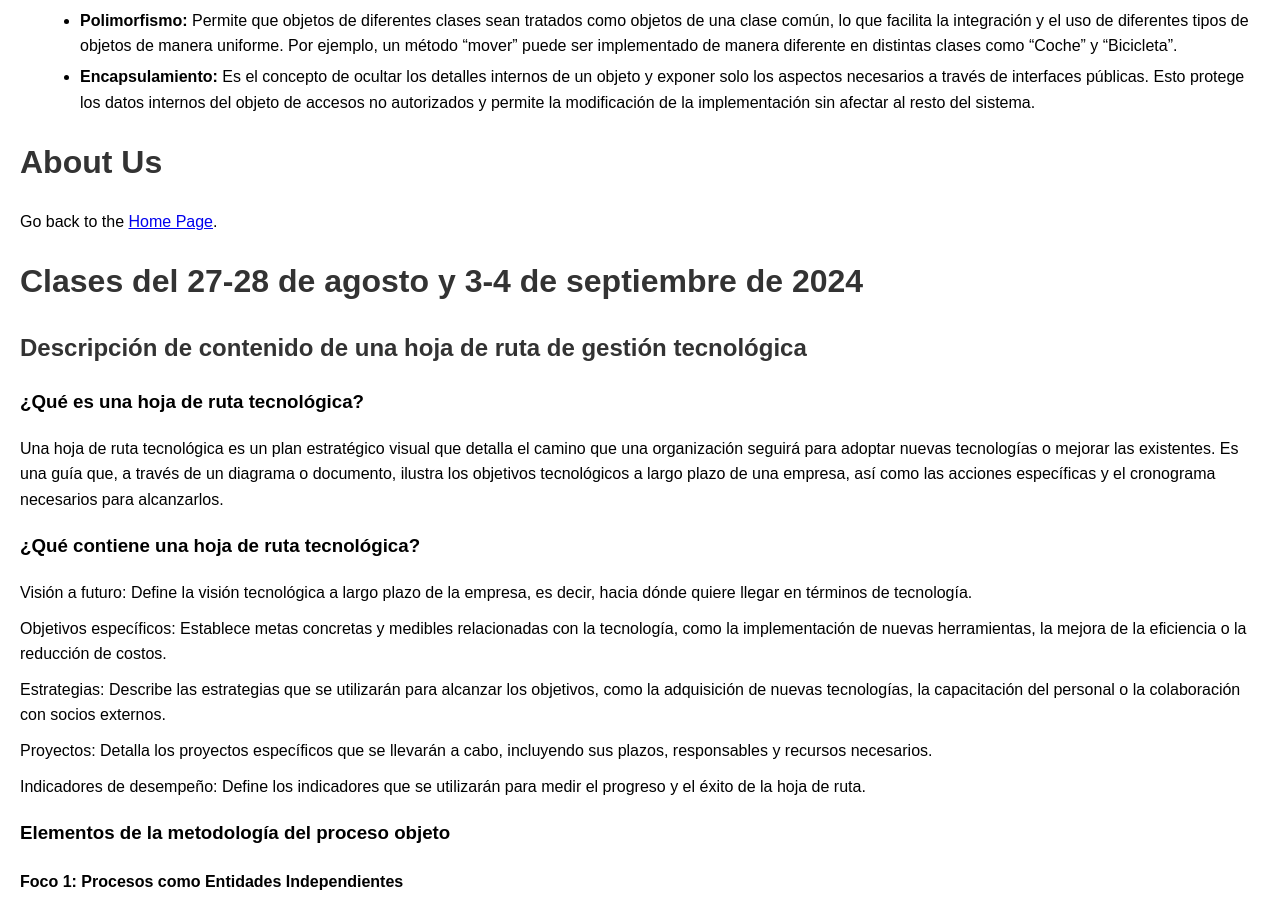
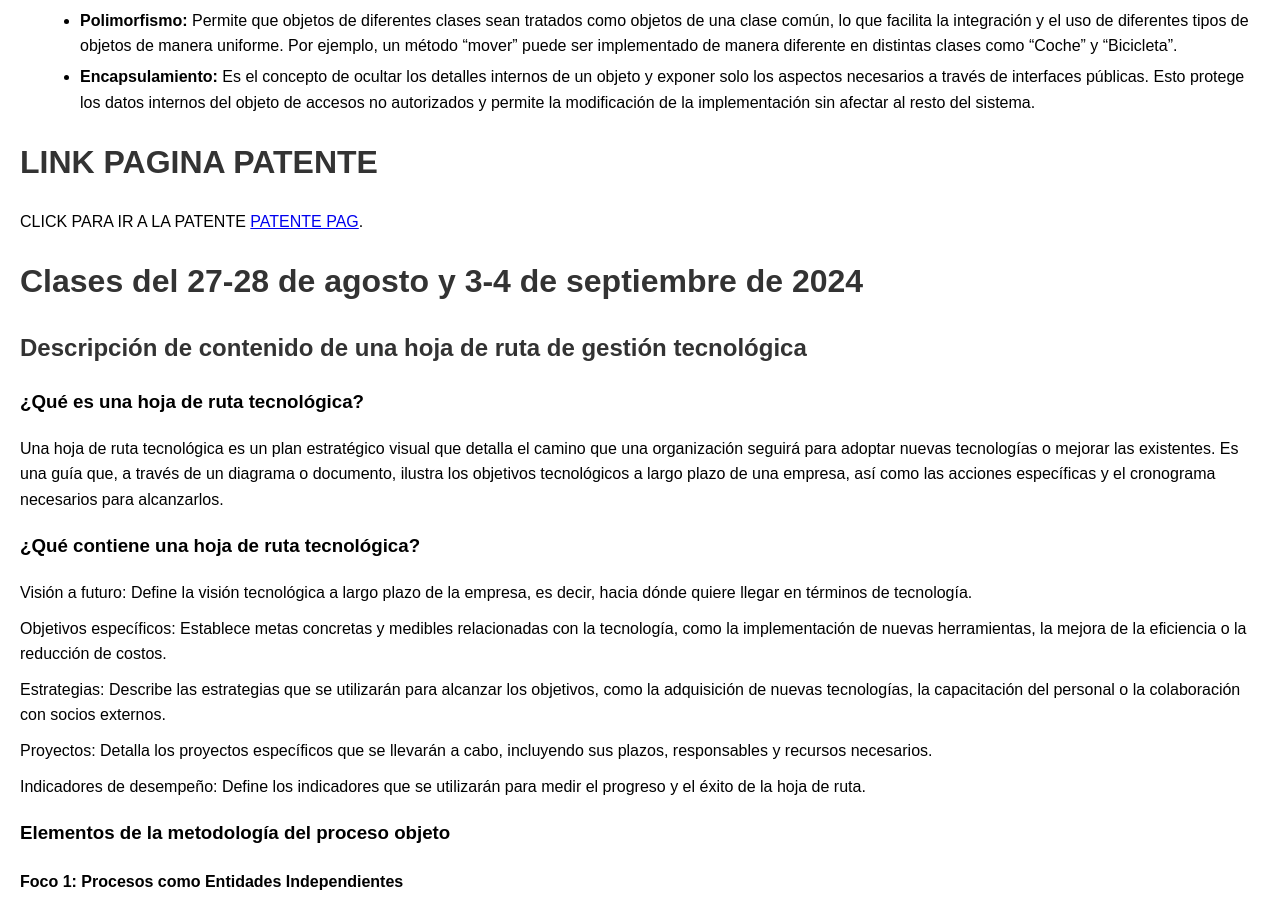
Before and after one commit to jact101/GestionDeLaTecnologia, a plain HTML site: page index.html in a window 1280 px wide. Shown: the part 1500-2413 px from the top of the page. Drawn offline with Linux system fonts and the light colour scheme.

Commit message:
Update index.html

```diff
--- a/index.html
+++ b/index.html
@@ -70,8 +70,8 @@
     </p>
 
     <body>
-        <h1>About Us</h1>
-        <p>Go back to the <a href="patente.html">Home Page</a>.</p>
+        <h1>LINK PAGINA PATENTE</h1>
+        <p>CLICK PARA IR A LA PATENTE <a href="patente.html">PATENTE PAG</a>.</p>
     </body>
 
      <p>
```
